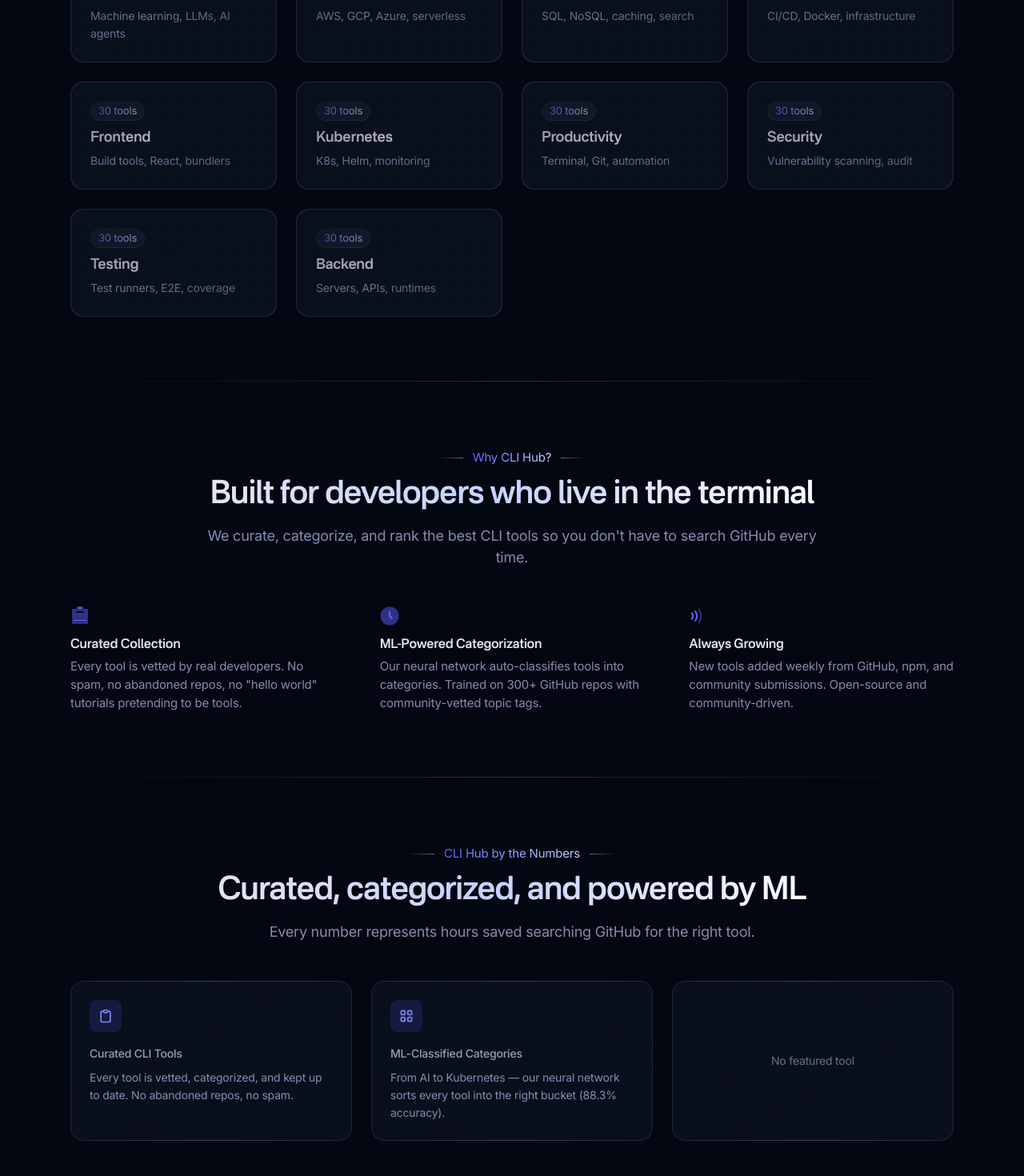
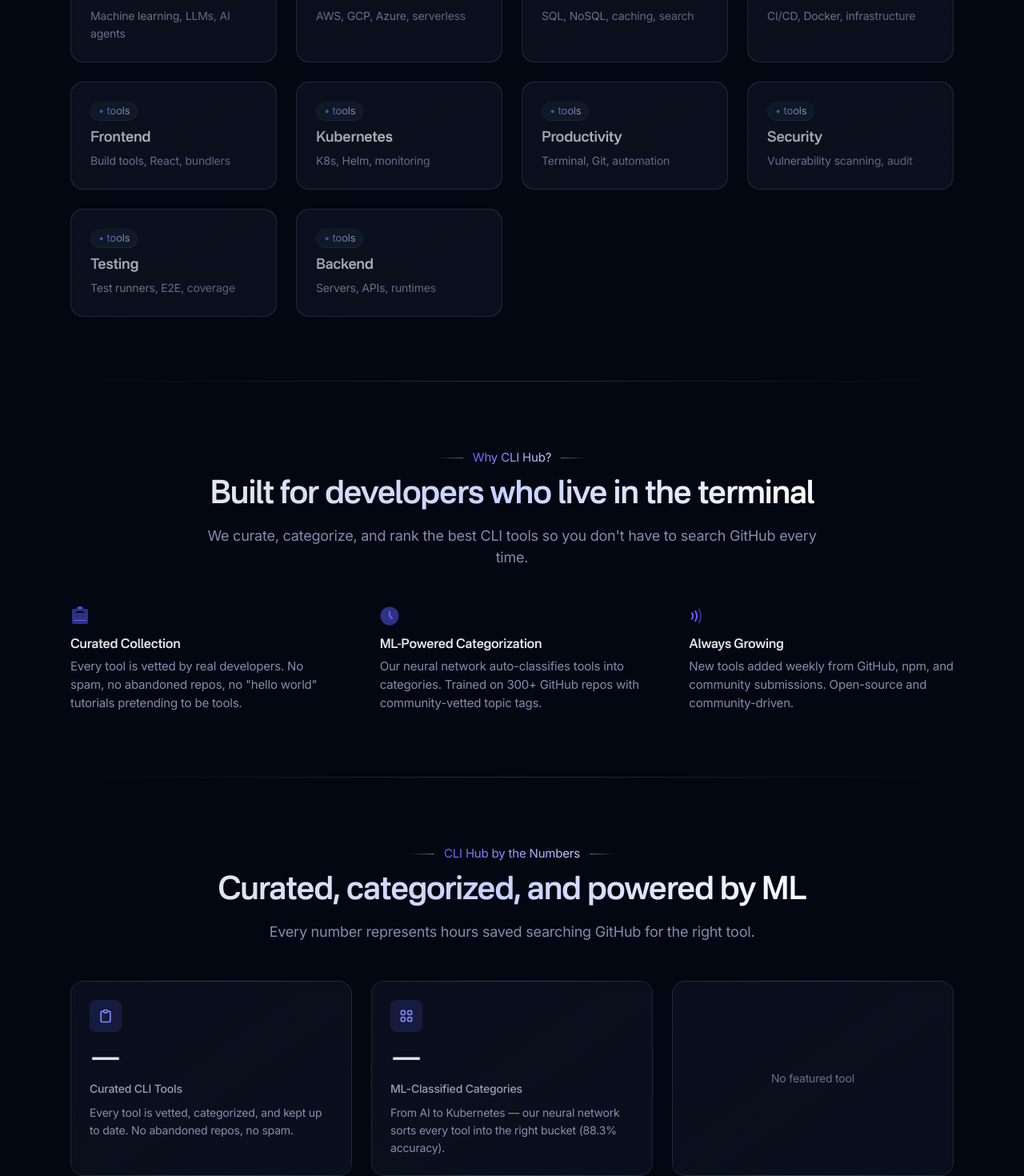
Before and after one commit to rafshanDev90/codeaptor-client, a Next.js app: page / in a window 1280 px wide. Shown: the part 960-2430 px from the top of the page at 80% size. Built offline with nearby package versions, Linux system fonts and the light colour scheme; no server answers.

Commit message:
first commit

```diff
--- a/components/testimonials.tsx
+++ b/components/testimonials.tsx
@@ -8,7 +8,6 @@ export default function Testimonials() {
   const [toolCount, setToolCount] = useState<number | null>(null);
   const [catCount, setCatCount] = useState<number | null>(null);
   const [featured, setFeatured] = useState<CliTool | null>(null);
-  const [loading, setLoading] = useState(true);
 
   useEffect(() => {
     let cancelled = false;
@@ -25,8 +24,6 @@ export default function Testimonials() {
         if (ft) setFeatured(ft);
       } catch (e) {
         console.error(e);
-      } finally {
-        if (!cancelled) setLoading(false);
       }
     }
     load();
@@ -53,23 +50,14 @@ export default function Testimonials() {
         <div className="mx-auto grid max-w-sm items-stretch gap-6 sm:max-w-none sm:grid-cols-2 lg:grid-cols-3">
           {/* Stat: Total tools */}
           <div className="relative rounded-2xl bg-linear-to-br from-gray-900/50 via-gray-800/25 to-gray-900/50 p-6 backdrop-blur-xs before:pointer-events-none before:absolute before:inset-0 before:rounded-[inherit] before:border before:border-transparent before:[background:linear-gradient(to_right,var(--color-gray-800),var(--color-gray-700),var(--color-gray-800))_border-box] before:[mask-composite:exclude_!important] before:[mask:linear-gradient(white_0_0)_padding-box,_linear-gradient(white_0_0)]">
-            <div className="relative z-10 flex h-full flex-col">
+            <div className="flex h-full flex-col">
               <div className="mb-3 flex h-10 w-10 items-center justify-center rounded-lg bg-indigo-500/15">
                 <svg className="h-5 w-5 text-indigo-400" fill="none" stroke="currentColor" viewBox="0 0 24 24">
                   <path strokeLinecap="round" strokeLinejoin="round" strokeWidth={2} d="M9 5H7a2 2 0 00-2 2v12a2 2 0 002 2h10a2 2 0 002-2V7a2 2 0 00-2-2h-2M9 5a2 2 0 002 2h2a2 2 0 002-2M9 5a2 2 0 012-2h2a2 2 0 012 2" />
                 </svg>
               </div>
-              {loading ? (
-                <div className="space-y-2">
-                  <div className="h-9 w-16 animate-pulse rounded bg-gray-800" />
-                  <div className="h-4 w-32 animate-pulse rounded bg-gray-800" />
-                </div>
-              ) : (
-                <>
-                  <div className="mb-1 font-nacelle text-4xl font-semibold text-gray-200">{toolCount}</div>
-                  <div className="text-sm font-medium text-gray-400">Curated CLI Tools</div>
-                </>
-              )}
+              <div className="mb-1 font-nacelle text-4xl font-semibold text-gray-200">{toolCount ?? "—"}</div>
+              <div className="text-sm font-medium text-gray-400">Curated CLI Tools</div>
               <p className="mt-2 text-sm text-indigo-200/65">
                 Every tool is vetted, categorized, and kept up to date. No abandoned repos, no spam.
               </p>
@@ -78,23 +66,14 @@ export default function Testimonials() {
 
           {/* Stat: Categories */}
           <div className="relative rounded-2xl bg-linear-to-br from-gray-900/50 via-gray-800/25 to-gray-900/50 p-6 backdrop-blur-xs before:pointer-events-none before:absolute before:inset-0 before:rounded-[inherit] before:border before:border-transparent before:[background:linear-gradient(to_right,var(--color-gray-800),var(--color-gray-700),var(--color-gray-800))_border-box] before:[mask-composite:exclude_!important] before:[mask:linear-gradient(white_0_0)_padding-box,_linear-gradient(white_0_0)]">
-            <div className="relative z-10 flex h-full flex-col">
+            <div className="flex h-full flex-col">
               <div className="mb-3 flex h-10 w-10 items-center justify-center rounded-lg bg-indigo-500/15">
                 <svg className="h-5 w-5 text-indigo-400" fill="none" stroke="currentColor" viewBox="0 0 24 24">
                   <path strokeLinecap="round" strokeLinejoin="round" strokeWidth={2} d="M4 6a2 2 0 012-2h2a2 2 0 012 2v2a2 2 0 01-2 2H6a2 2 0 01-2-2V6zm10 0a2 2 0 012-2h2a2 2 0 012 2v2a2 2 0 01-2 2h-2a2 2 0 01-2-2V6zM4 16a2 2 0 012-2h2a2 2 0 012 2v2a2 2 0 01-2 2H6a2 2 0 01-2-2v-2zm10 0a2 2 0 012-2h2a2 2 0 012 2v2a2 2 0 01-2 2h-2a2 2 0 01-2-2v-2z" />
                 </svg>
               </div>
-              {loading ? (
-                <div className="space-y-2">
-                  <div className="h-9 w-16 animate-pulse rounded bg-gray-800" />
-                  <div className="h-4 w-40 animate-pulse rounded bg-gray-800" />
-                </div>
-              ) : (
-                <>
-                  <div className="mb-1 font-nacelle text-4xl font-semibold text-gray-200">{catCount}</div>
-                  <div className="text-sm font-medium text-gray-400">ML-Classified Categories</div>
-                </>
-              )}
+              <div className="mb-1 font-nacelle text-4xl font-semibold text-gray-200">{catCount ?? "—"}</div>
+              <div className="text-sm font-medium text-gray-400">ML-Classified Categories</div>
               <p className="mt-2 text-sm text-indigo-200/65">
                 From AI to Kubernetes — our neural network sorts every tool into the right bucket (88.3% accuracy).
               </p>
@@ -102,24 +81,12 @@ export default function Testimonials() {
           </div>
 
           {/* Featured tool card */}
-          {loading ? (
-            <div className="relative rounded-2xl bg-linear-to-br from-gray-900/50 via-gray-800/25 to-gray-900/50 p-6 backdrop-blur-xs before:pointer-events-none before:absolute before:inset-0 before:rounded-[inherit] before:border before:border-transparent before:[background:linear-gradient(to_right,var(--color-gray-800),var(--color-gray-700),var(--color-gray-800))_border-box] before:[mask-composite:exclude_!important] before:[mask:linear-gradient(white_0_0)_padding-box,_linear-gradient(white_0_0)]">
-              <div className="relative z-10 animate-pulse space-y-3">
-                <div className="h-10 w-10 rounded-lg bg-gray-800" />
-                <div className="h-5 w-40 rounded bg-gray-800" />
-                <div className="h-3 w-24 rounded bg-gray-800" />
-                <div className="space-y-2">
-                  <div className="h-3 w-full rounded bg-gray-800" />
-                  <div className="h-3 w-3/4 rounded bg-gray-800" />
-                </div>
-              </div>
-            </div>
-          ) : featured ? (
+          {featured ? (
             <Link
               href={`/tool/${featured.name}`}
               className="group relative rounded-2xl bg-linear-to-br from-gray-900/50 via-gray-800/25 to-gray-900/50 p-6 backdrop-blur-xs transition-all before:pointer-events-none before:absolute before:inset-0 before:rounded-[inherit] before:border before:border-transparent before:[background:linear-gradient(to_right,var(--color-gray-800),var(--color-gray-700),var(--color-gray-800))_border-box] before:[mask-composite:exclude_!important] before:[mask:linear-gradient(white_0_0)_padding-box,_linear-gradient(white_0_0)] hover:before:[background:linear-gradient(to_right,var(--color-indigo-800),var(--color-indigo-700),var(--color-indigo-800))_border-box]"
             >
-              <div className="relative z-10 flex h-full flex-col">
+              <div className="flex h-full flex-col">
                 <div className="mb-3 flex h-10 w-10 items-center justify-center rounded-lg bg-amber-500/15">
                   <svg className="h-5 w-5 text-amber-400" fill="currentColor" viewBox="0 0 20 20">
                     <path d="M9.049 2.927c.3-.921 1.603-.921 1.902 0l1.07 3.292a1 1 0 00.95.69h3.462c.969 0 1.371 1.24.588 1.81l-2.8 2.034a1 1 0 00-.364 1.118l1.07 3.292c.3.921-.755 1.688-1.54 1.118l-2.8-2.034a1 1 0 00-1.175 0l-2.8 2.034c-.784.57-1.838-.197-1.539-1.118l1.07-3.292a1 1 0 00-.364-1.118L2.98 8.72c-.783-.57-.38-1.81.588-1.81h3.461a1 1 0 00.951-.69l1.07-3.292z" />
@@ -149,7 +116,7 @@ export default function Testimonials() {
             </Link>
           ) : (
             <div className="relative rounded-2xl bg-linear-to-br from-gray-900/50 via-gray-800/25 to-gray-900/50 p-6 backdrop-blur-xs before:pointer-events-none before:absolute before:inset-0 before:rounded-[inherit] before:border before:border-transparent before:[background:linear-gradient(to_right,var(--color-gray-800),var(--color-gray-700),var(--color-gray-800))_border-box] before:[mask-composite:exclude_!important] before:[mask:linear-gradient(white_0_0)_padding-box,_linear-gradient(white_0_0)]">
-              <div className="relative z-10 flex h-full flex-col items-center justify-center py-8 text-center">
+              <div className="flex h-full flex-col items-center justify-center py-8 text-center">
                 <p className="text-sm text-gray-500">No featured tool</p>
               </div>
             </div>
--- a/components/workflows.tsx
+++ b/components/workflows.tsx
@@ -1,22 +1,37 @@
 "use client";
 
+import { useState, useEffect } from "react";
 import Link from "next/link";
 import Spotlight from "@/components/spotlight";
+import { getCategoryCounts, CategoryCount } from "@/lib/api";
 
 const CATEGORIES = [
-  { name: "AI", slug: "ai", desc: "Machine learning, LLMs, AI agents", count: 30 },
-  { name: "Cloud", slug: "cloud", desc: "AWS, GCP, Azure, serverless", count: 30 },
-  { name: "Database", slug: "database", desc: "SQL, NoSQL, caching, search", count: 30 },
-  { name: "DevOps", slug: "devops", desc: "CI/CD, Docker, infrastructure", count: 30 },
-  { name: "Frontend", slug: "frontend", desc: "Build tools, React, bundlers", count: 30 },
-  { name: "Kubernetes", slug: "kubernetes", desc: "K8s, Helm, monitoring", count: 30 },
-  { name: "Productivity", slug: "productivity", desc: "Terminal, Git, automation", count: 30 },
-  { name: "Security", slug: "security", desc: "Vulnerability scanning, audit", count: 30 },
-  { name: "Testing", slug: "testing", desc: "Test runners, E2E, coverage", count: 30 },
-  { name: "Backend", slug: "backend", desc: "Servers, APIs, runtimes", count: 30 },
+  { name: "AI", slug: "ai", desc: "Machine learning, LLMs, AI agents" },
+  { name: "Cloud", slug: "cloud", desc: "AWS, GCP, Azure, serverless" },
+  { name: "Database", slug: "database", desc: "SQL, NoSQL, caching, search" },
+  { name: "DevOps", slug: "devops", desc: "CI/CD, Docker, infrastructure" },
+  { name: "Frontend", slug: "frontend", desc: "Build tools, React, bundlers" },
+  { name: "Kubernetes", slug: "kubernetes", desc: "K8s, Helm, monitoring" },
+  { name: "Productivity", slug: "productivity", desc: "Terminal, Git, automation" },
+  { name: "Security", slug: "security", desc: "Vulnerability scanning, audit" },
+  { name: "Testing", slug: "testing", desc: "Test runners, E2E, coverage" },
+  { name: "Backend", slug: "backend", desc: "Servers, APIs, runtimes" },
 ];
 
 export default function Workflows() {
+  const [counts, setCounts] = useState<Record<string, number>>({});
+
+  useEffect(() => {
+    let cancelled = false;
+    getCategoryCounts().then((res) => {
+      if (cancelled) return;
+      const map: Record<string, number> = {};
+      for (const c of res.data.counts) map[c.slug] = c.count;
+      setCounts(map);
+    }).catch(() => {});
+    return () => { cancelled = true; };
+  }, []);
+
   return (
     <section>
       <div className="mx-auto max-w-6xl px-4 sm:px-6">
@@ -47,7 +62,7 @@ export default function Workflows() {
                     <div className="mb-2">
                       <span className="btn-sm relative rounded-full bg-gray-800/40 px-2.5 py-0.5 text-xs font-normal before:pointer-events-none before:absolute before:inset-0 before:rounded-[inherit] before:border before:border-transparent before:[background:linear-gradient(to_bottom,--theme(--color-gray-700/.15),--theme(--color-gray-700/.5))_border-box] before:[mask-composite:exclude_!important] before:[mask:linear-gradient(white_0_0)_padding-box,_linear-gradient(white_0_0)] hover:bg-gray-800/60">
                         <span className="bg-linear-to-r from-indigo-500 to-indigo-200 bg-clip-text text-transparent">
-                          {cat.count} tools
+                          {counts[cat.slug] ?? "•"} tools
                         </span>
                       </span>
                     </div>
--- a/lib/api.ts
+++ b/lib/api.ts
@@ -60,3 +60,13 @@ export async function getToolBySlug(slug: string) {
 export async function getCategories() {
   return fetchJSON<{ status: string; data: { categories: Category[] } }>("/cli-tools/categories");
 }
+
+export interface CategoryCount {
+  name: string;
+  slug: string;
+  count: number;
+}
+
+export async function getCategoryCounts() {
+  return fetchJSON<{ status: string; data: { counts: CategoryCount[] } }>("/cli-tools/categories/counts");
+}
```
